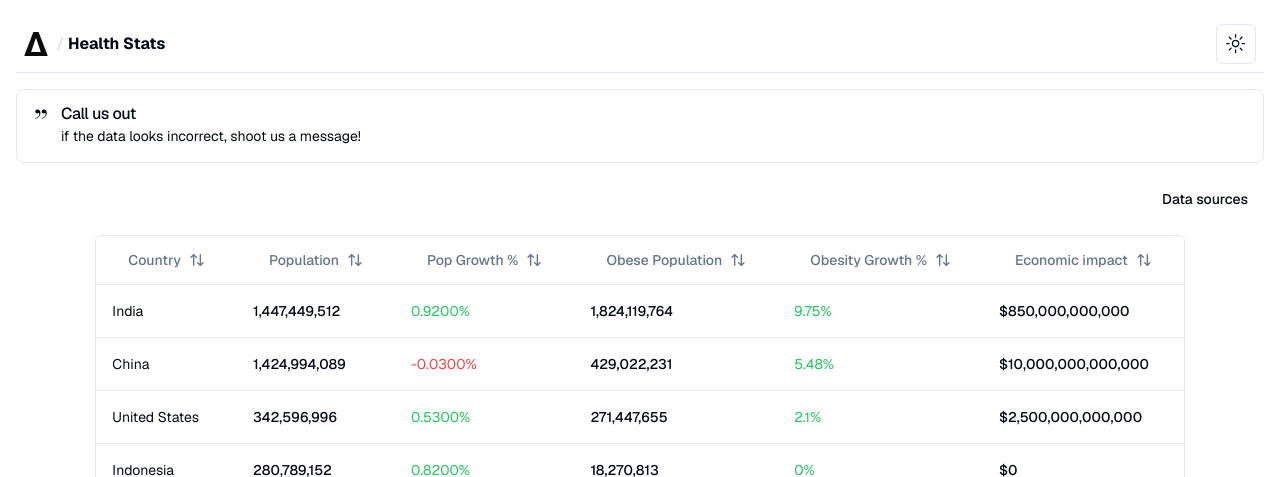
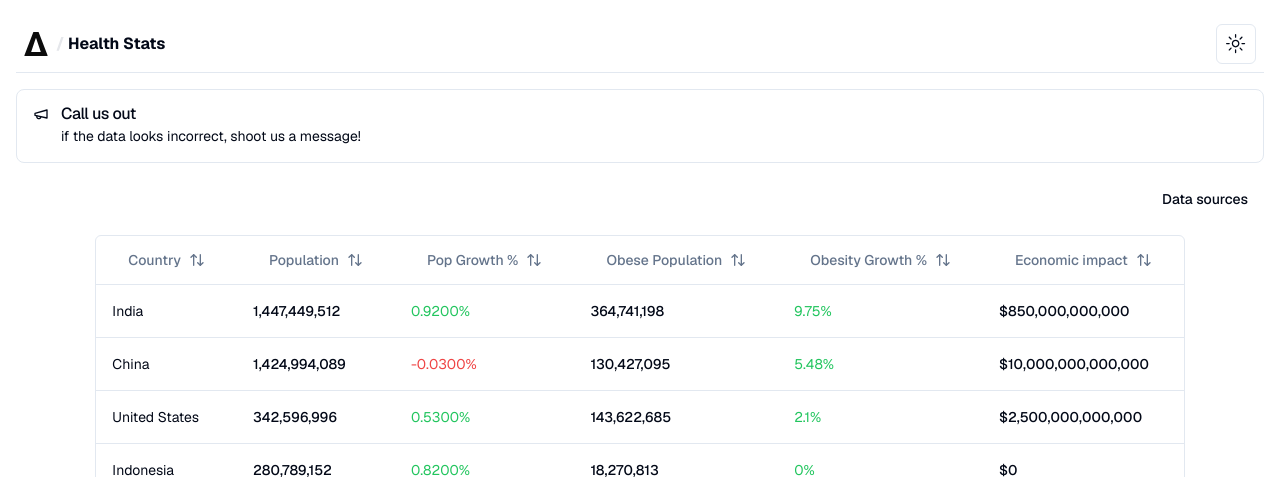
Before and after one commit to ParkerRex/crazyhealthstats.com, a Next.js app: page / in a window 1280 px wide. Shown: the top 477 px of the page. Built offline with nearby package versions, Linux system fonts and the light colour scheme.

Commit message:
bug fix: the live growth rates

```diff
--- a/src/app/page.tsx
+++ b/src/app/page.tsx
@@ -1,6 +1,6 @@
 
 "use client";
-import { CountryData, columns } from "../components/columns"
+import { columns } from "../components/columns"
 import { Button } from "../components/ui/button"
 import { useEffect, useState } from 'react';
 import AreaChartHero from '../components/AreaChartHero';
@@ -12,8 +12,9 @@ import { ModeToggle } from '@/components/ToggleTheme';
 import { DataTable } from '@/components/data-table';
 import { Popover, PopoverContent, PopoverTrigger } from "@/components/ui/popover";
 import { Alert, AlertDescription, AlertTitle } from "@/components/ui/alert"
-import { QuoteIcon } from "@radix-ui/react-icons";
 import CustomLineChart from "@/components/gdp";
+import { Megaphone } from "lucide-react";
+
 
 export default function Home() {
   const [internetAdoptionData, setInternetAdoptionData] = useState([]);
@@ -52,7 +53,7 @@ export default function Home() {
       {/* Alert Section */}
       <div className="my-4">
         <Alert>
-          <QuoteIcon className="h-4 w-4" />
+          <Megaphone className="h-4 w-4" />
           <AlertTitle>Call us out</AlertTitle>
           <AlertDescription>if the data looks incorrect, shoot us a message!</AlertDescription>
         </Alert>
--- a/src/components/columns.tsx
+++ b/src/components/columns.tsx
@@ -2,11 +2,9 @@
 
 import { ColumnDef } from "@tanstack/react-table"
 import { Button } from "@/components/ui/button"
-import { ArrowUpDown, MoreHorizontal } from "lucide-react";
-
+import { ArrowUpDown } from "lucide-react";
 import { cn } from "@/lib/utils";
 import { useEffect, useState } from "react";
-
 
 export type CountryData = {
   country: string;
@@ -15,9 +13,8 @@ export type CountryData = {
   obesityPercentage?: number;
   obesitypop?: number;
   obesityGrowthRate?: number;
-  obesityCost?: number; // Ensure this field is included
+  obesityCost?: number;
 }
-
 
 const formatPopulation = (population: number) => {
   return new Intl.NumberFormat("en-US", {
@@ -25,7 +22,6 @@ const formatPopulation = (population: number) => {
     maximumFractionDigits: 0,
   }).format(population);
 };
-
 
 export const columns: ColumnDef<CountryData>[] = [
   {
@@ -61,8 +57,8 @@ export const columns: ColumnDef<CountryData>[] = [
         const startOfYear = new Date(now.getFullYear(), 0, 1);
         const elapsedMs = now.getTime() - startOfYear.getTime();
         const annualChange = row.original.population * row.original.populationGrowthRate;
-        const currentPopulation = row.original.population + (annualChange * (elapsedMs / msPerYear));
-        setPopulation(currentPopulation);
+        const initialPopulation = row.original.population + (annualChange * (elapsedMs / msPerYear));
+        setPopulation(initialPopulation);
 
         const intervalChange = annualChange / (msPerYear / updateInterval);
 
@@ -118,9 +114,9 @@ export const columns: ColumnDef<CountryData>[] = [
         const now = new Date();
         const startOfYear = new Date(now.getFullYear(), 0, 1);
         const elapsedMs = now.getTime() - startOfYear.getTime();
-        const annualChange = (row.original.obesitypop || 0) * (row.original.obesityGrowthRate || 0);
-        const currentObesity = (row.original.obesitypop || 0) + (annualChange * (elapsedMs / msPerYear));
-        setObesity(currentObesity);
+        const annualChange = (row.original.obesitypop || 0) * (row.original.obesityGrowthRate || 0) / 100;
+        const initialObesity = (row.original.obesitypop || 0) + (annualChange * (elapsedMs / msPerYear));
+        setObesity(initialObesity);
 
         const intervalChange = annualChange / (msPerYear / updateInterval);
 
```
